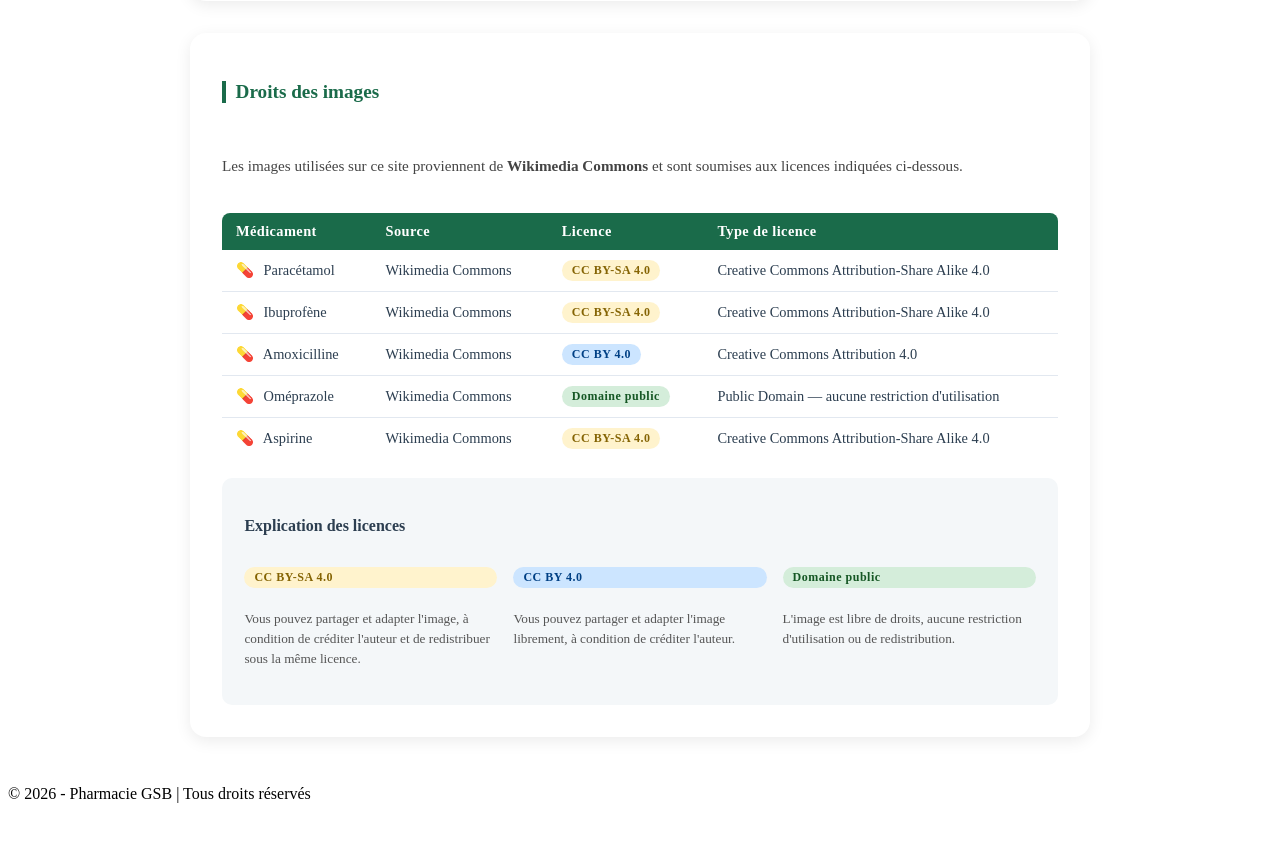
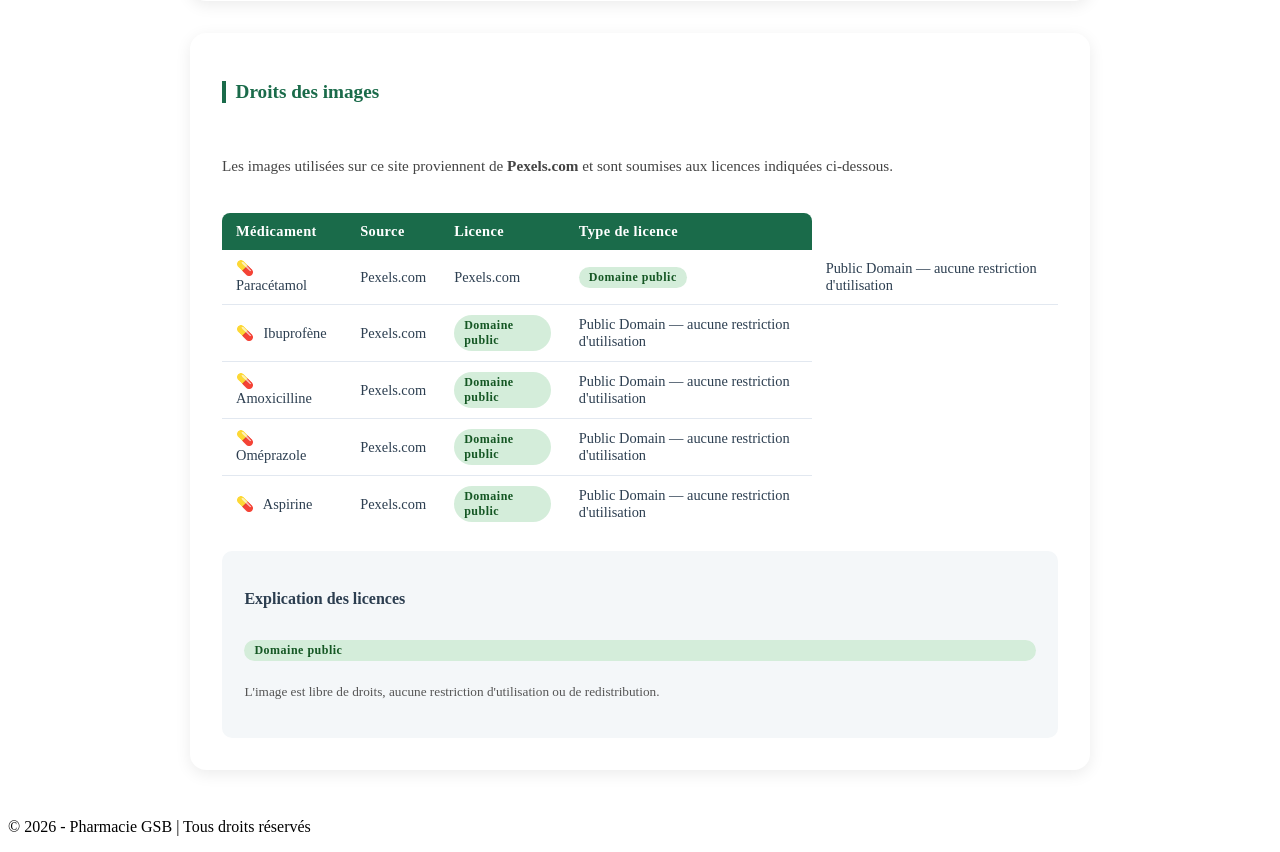
Before and after one commit to Skymx82/ProjetApi, a PHP site: page /ProjetApi/Vue/vue_droits.php in a window 1280 px wide. Shown: the part 514-1366 px from the top of the page. Before the commit the page ends 1317 px from the top, so only its background shows below. Run offline with PHP 8.4, Linux system fonts and the light colour scheme.

Commit message:
Changement des droits pour public domain

```diff
--- a/Vue/vue_droits.php
+++ b/Vue/vue_droits.php
@@ -33,7 +33,7 @@
         <div class="droits-section">
             <h2 class="droits-subtitle">Droits des images</h2>
             <p class="droits-text">
-                Les images utilisées sur ce site proviennent de <strong>Wikimedia Commons</strong>
+                Les images utilisées sur ce site proviennent de <strong>Pexels.com</strong>
                 et sont soumises aux licences indiquées ci-dessous.
             </p>
 
@@ -53,40 +53,41 @@
                                 <span class="med-badge">💊</span>
                                 Paracétamol
                             </td>
-                            <td>Wikimedia Commons</td>
+                            <td>Pexels.com</td>
+                            <td>Pexels.com</td>
                             <td>
-                                <span class="licence-badge licence-cc-sa">CC BY-SA 4.0</span>
+                                <span class="licence-badge licence-pd">Domaine public</span>
                             </td>
-                            <td>Creative Commons Attribution-Share Alike 4.0</td>
+                            <td>Public Domain — aucune restriction d'utilisation</td>
                         </tr>
                         <tr>
                             <td>
                                 <span class="med-badge">💊</span>
                                 Ibuprofène
                             </td>
-                            <td>Wikimedia Commons</td>
+                            <td>Pexels.com</td>
                             <td>
-                                <span class="licence-badge licence-cc-sa">CC BY-SA 4.0</span>
+                                <span class="licence-badge licence-pd">Domaine public</span>
                             </td>
-                            <td>Creative Commons Attribution-Share Alike 4.0</td>
+                            <td>Public Domain — aucune restriction d'utilisation</td>
                         </tr>
                         <tr>
                             <td>
                                 <span class="med-badge">💊</span>
                                 Amoxicilline
                             </td>
-                            <td>Wikimedia Commons</td>
+                            <td>Pexels.com</td>
                             <td>
-                                <span class="licence-badge licence-cc">CC BY 4.0</span>
+                                <span class="licence-badge licence-pd">Domaine public</span>
                             </td>
-                            <td>Creative Commons Attribution 4.0</td>
+                            <td>Public Domain — aucune restriction d'utilisation</td>
                         </tr>
                         <tr>
                             <td>
                                 <span class="med-badge">💊</span>
                                 Oméprazole
                             </td>
-                            <td>Wikimedia Commons</td>
+                            <td>Pexels.com</td>
                             <td>
                                 <span class="licence-badge licence-pd">Domaine public</span>
                             </td>
@@ -97,11 +98,11 @@
                                 <span class="med-badge">💊</span>
                                 Aspirine
                             </td>
-                            <td>Wikimedia Commons</td>
+                            <td>Pexels.com</td>
                             <td>
-                                <span class="licence-badge licence-cc-sa">CC BY-SA 4.0</span>
+                                <span class="licence-badge licence-pd">Domaine public</span>
                             </td>
-                            <td>Creative Commons Attribution-Share Alike 4.0</td>
+                            <td>Public Domain — aucune restriction d'utilisation</td>
                         </tr>
                     </tbody>
                 </table>
@@ -109,15 +110,6 @@
 
             <div class="licences-legend">
                 <h3 class="legend-title">Explication des licences</h3>
-                <div class="legend-grid">
-                    <div class="legend-item">
-                        <span class="licence-badge licence-cc-sa">CC BY-SA 4.0</span>
-                        <p>Vous pouvez partager et adapter l'image, à condition de créditer l'auteur et de redistribuer sous la même licence.</p>
-                    </div>
-                    <div class="legend-item">
-                        <span class="licence-badge licence-cc">CC BY 4.0</span>
-                        <p>Vous pouvez partager et adapter l'image librement, à condition de créditer l'auteur.</p>
-                    </div>
                     <div class="legend-item">
                         <span class="licence-badge licence-pd">Domaine public</span>
                         <p>L'image est libre de droits, aucune restriction d'utilisation ou de redistribution.</p>
--- a/api/connect.php
+++ b/api/connect.php
@@ -1,7 +1,7 @@
 <?php
     $servername  =  'localhost';
     $username = 'root';
-    $password = 'root';
+    $password = '';
     $conn = new PDO("mysql:host=$servername;dbname=pharmacie;charset=utf8", $username, $password);
     $conn->setAttribute(PDO::ATTR_ERRMODE, PDO::ERRMODE_EXCEPTION);
   ?>
```
Also changed, not shown: Vue/style.css (line endings or trailing spaces).
